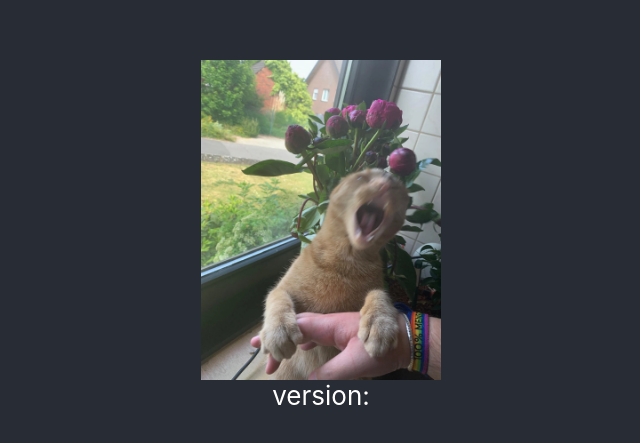
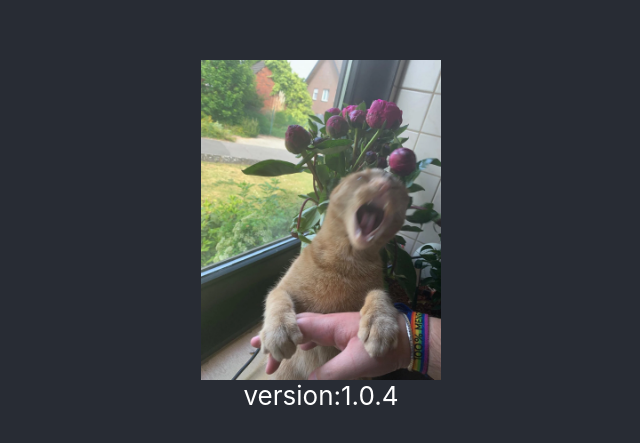
Before and after one commit to tpid-nalendro/versioning-app, a React (Create React App) app: page / in a window 1280 px wide. Shown: the part 165-608 px from the top of the page, without its empty margins (319-959 px from the left). Built offline with nearby package versions, Linux system fonts and the light colour scheme.

Commit message:
feat: test versioning

```diff
--- a/public/version.json
+++ b/public/version.json
@@ -1,3 +1,3 @@
 {
-  "version": "1.0.3"
+  "version": "1.0.4"
 }
--- a/src/App.tsx
+++ b/src/App.tsx
@@ -35,7 +35,7 @@ function App() {
     <div className='App'>
       <header className='App-header'>
         <img src={images.img_katt} className='App-logo' alt='logo' />
-        version:
+        version:{currentVersion}
       </header>
     </div>
   )
```
